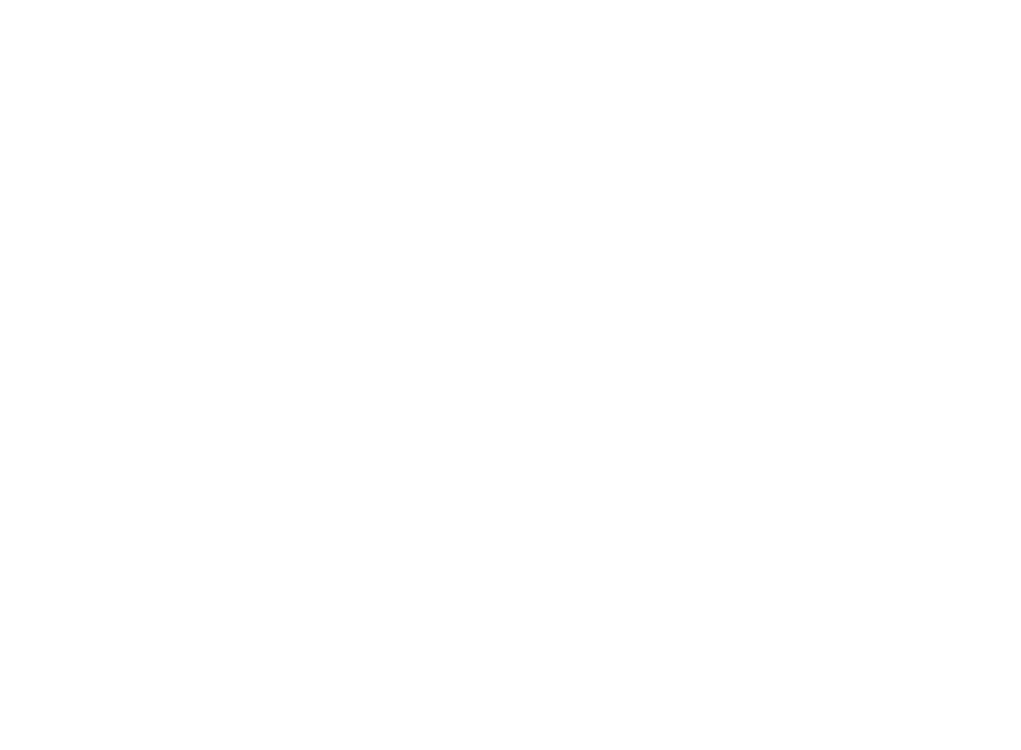
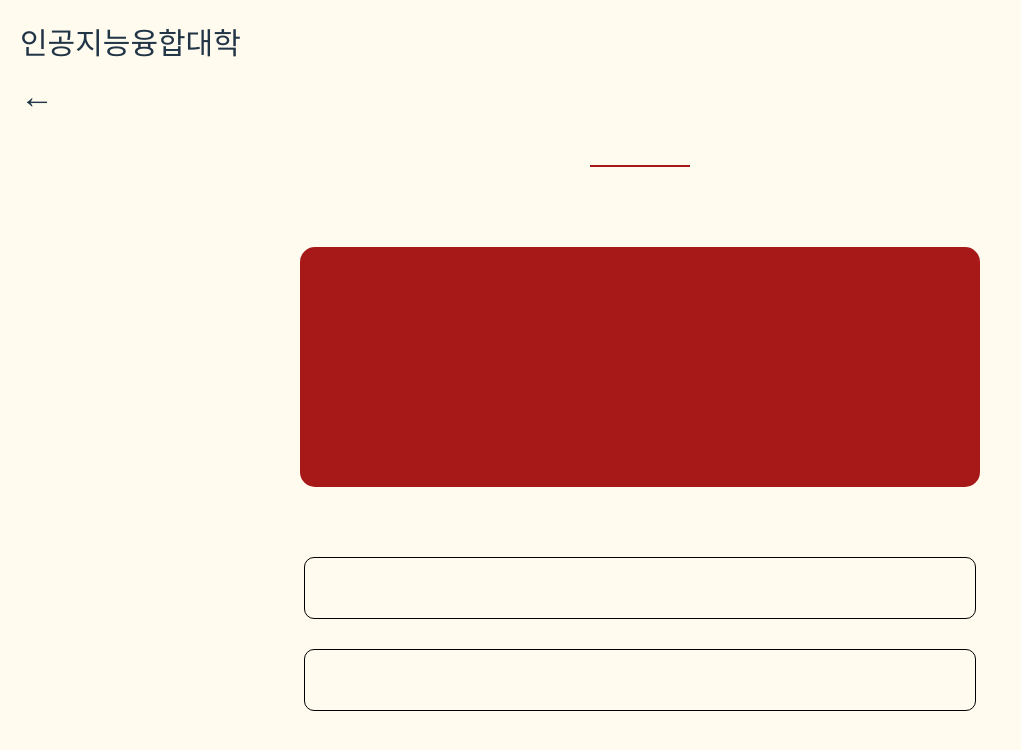
Before and after one commit to godmsqls/KWU_TE, a React (Vite) app: page /detailPage in a window 1280 px wide. Before the commit this address had no page. Shown: the top 750 px of the page, without its empty margins (0-1021 px from the left). Built offline with nearby package versions, Linux system fonts and the light colour scheme.

Commit message:
add detailpage

```diff
--- a/src/App.jsx
+++ b/src/App.jsx
@@ -4,8 +4,8 @@
 import './App.css';
 import { FaSearch } from 'react-icons/fa'; // 검색 아이콘
 import { useNavigate } from 'react-router-dom';
-import Addpage from '../src/pages/addPage';
-import LoginModal from './components/loginModal';
+//import Addpage from '../src/pages/addPage';
+import LoginModal from './components/LoginModal';
 import { useState } from 'react';
 
 function App() {
@@ -30,7 +30,7 @@
       {/* 버튼 섹션 */}
       <div className="btWrap">
         <button className="button" onClick={()=>navigate('/addPage')}>인공지능융합대학</button>
-        <button className="button">총학생회</button>
+        <button className="button" onClick={()=>navigate('/detailPage')}>총학생회</button>
       </div>
 
       </div>
--- a/src/main.jsx
+++ b/src/main.jsx
@@ -5,6 +5,7 @@
 import './index.css'
 import App from './App.jsx'
 import AddPage from '../src/pages/addPage.jsx'
+import DetailPage from './pages/detailPage.jsx'
 
 ReactDOM.createRoot(document.getElementById('root')).render(
   <React.StrictMode>
@@ -12,6 +13,7 @@
       <Routes>
         <Route path="/" element={<App />} />
         <Route path="/addPage" element={<AddPage />} />
+        <Route path="/detailPage" element={<DetailPage />} />
       </Routes>
     </BrowserRouter>
   </React.StrictMode>
--- /dev/null
+++ b/src/pages/detailPage.css
@@ -0,0 +1,71 @@
+/* 전체 컨테이너 */
+.container {
+    width: 100vw;
+    height: 100vh;
+    display: flex;
+    flex-direction: column;
+    align-items: center;
+    justify-content: center;
+    background-color: rgb(255, 251, 238);
+  }
+
+  /* 상단 헤더 */
+  .header {
+    position: absolute;
+    top: 20px;
+    left: 20px;
+    display: flex;
+    flex-direction: column;
+    align-items: flex-start;
+    gap: 5px;
+    z-index: 10; /* 다른 요소보다 위에 위치하게 */
+  }
+
+  .school {
+    font-weight: bold;
+    font-size: 30px;
+  }
+
+  .back {
+    font-size: 34px;
+    cursor: pointer;
+  }
+
+  /* 제목 (중앙 + 밑줄) */
+  .title {
+    text-align: center;
+    font-weight: bold;
+    font-size: 20px;
+    margin-bottom: 80px;
+    border-bottom: 2px solid #a71919;
+    padding-bottom: 5px;
+    width: 100px;
+    /*width: fit-content;  ==> 글자 길이에 맞게*/
+  }
+
+  /* 제휴 정보 박스 */
+  .infoBox {
+    background-color: #a71919;
+    color: white;
+    padding: 20px;
+    border-radius: 15px;
+    text-align: center;
+    font-size: 14px;
+    width: 50%;
+    min-height: 200px;
+    line-height: 1.5;
+    margin-bottom: 70px;
+  }
+
+  /* 주소,시간 박스 */
+  .normalBox {
+    border: 1px solid black;
+    padding: 15px;
+    border-radius: 10px;
+    width: 50%;
+    min-height: 30px;
+    text-align: center;
+    font-weight: bold;
+    font-size: 16px;
+    margin-bottom: 30px;
+  }
--- /dev/null
+++ b/src/pages/detailPage.jsx
@@ -0,0 +1,23 @@
+import './detailPage.css'
+
+function DetailPage(){
+    return (
+        <div className="container">
+            {/* 상단 헤더 */}
+            <div className="header">
+                <div className="school">인공지능융합대학</div>
+                <div className="back">&larr;</div>
+            </div>
+
+            {/* 제목 */}
+            <h2 className="title"></h2>
+
+            {/* 제휴정보, 주소, 시간 박스 */}
+            <div className="infoBox"></div>
+            <div className="normalBox"></div>
+            <div className="normalBox"></div>
+        </div>
+    );
+}
+
+export default DetailPage
```
